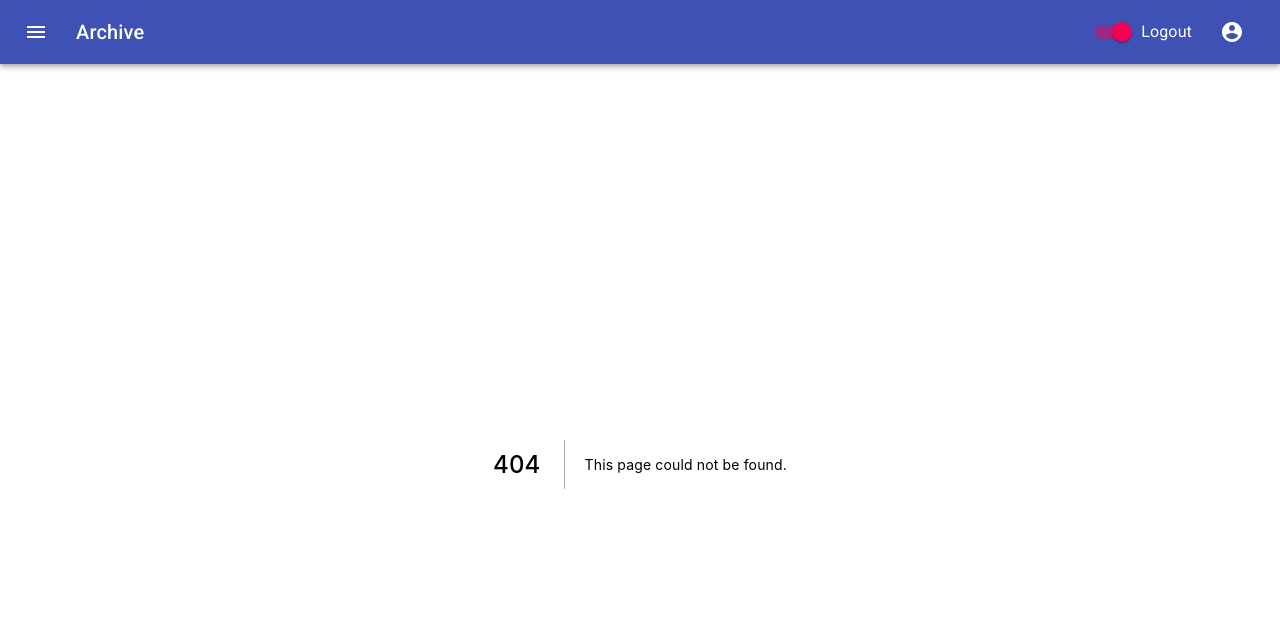
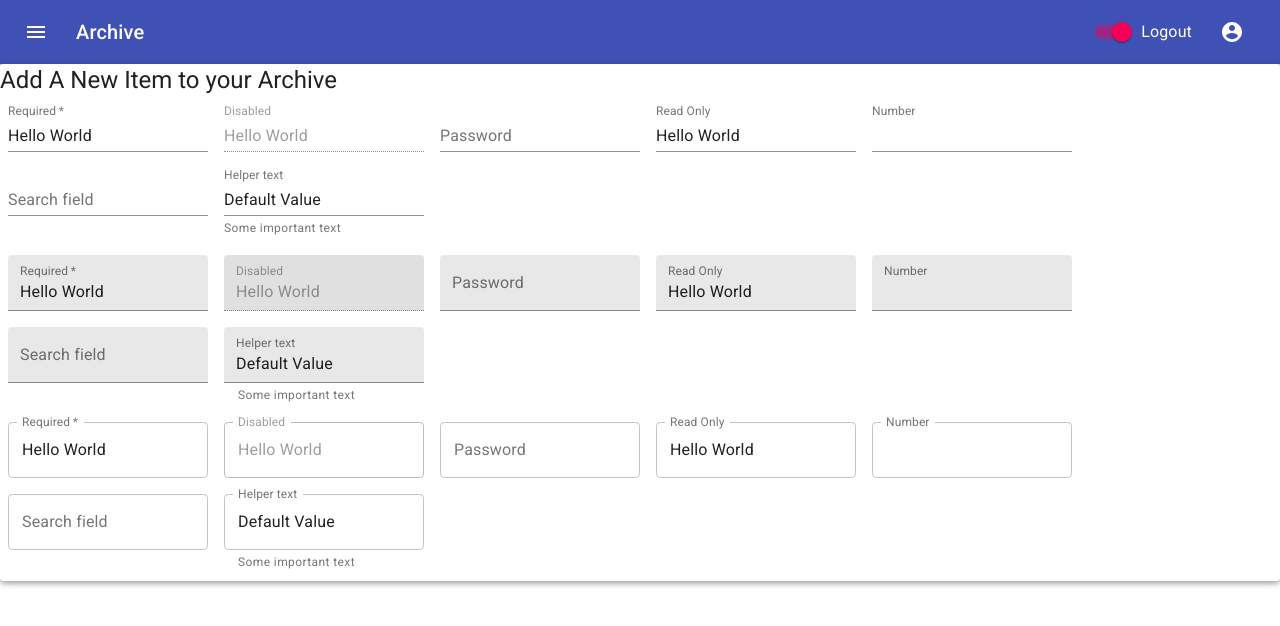
Before and after one commit to doggybay/archive-project, a Next.js app: page /AddArchiveItem in a window 1280 px wide. Before the commit this address had no page. Shown: the top 626 px of the page. Built offline with nearby package versions, Linux system fonts and the light colour scheme.

Commit message:
working on adding new items

```diff
--- /dev/null
+++ b/components/forms/AddArchiveItemForm.js
@@ -0,0 +1,155 @@
+import React from 'react';
+import TextField from '@material-ui/core/TextField';
+import { makeStyles } from '@material-ui/core/styles';
+
+const useStyles = makeStyles(theme => ({
+  root: {
+    '& .MuiTextField-root': {
+      margin: theme.spacing(1),
+      width: 200,
+    },
+  },
+}));
+
+const AddArchiveItemForm = () => {
+
+  const classes = useStyles();
+  return (
+    <form className={classes.root} noValidate autoComplete="off">
+      <div>
+        <TextField required id="standard-required" label="Required" defaultValue="Hello World" />
+        <TextField disabled id="standard-disabled" label="Disabled" defaultValue="Hello World" />
+        <TextField
+          id="standard-password-input"
+          label="Password"
+          type="password"
+          autoComplete="current-password"
+        />
+        <TextField
+          id="standard-read-only-input"
+          label="Read Only"
+          defaultValue="Hello World"
+          InputProps={{
+            readOnly: true,
+          }}
+        />
+        <TextField
+          id="standard-number"
+          label="Number"
+          type="number"
+          InputLabelProps={{
+            shrink: true,
+          }}
+        />
+        <TextField id="standard-search" label="Search field" type="search" />
+        <TextField
+          id="standard-helperText"
+          label="Helper text"
+          defaultValue="Default Value"
+          helperText="Some important text"
+        />
+      </div>
+      <div>
+        <TextField
+          required
+          id="filled-required"
+          label="Required"
+          defaultValue="Hello World"
+          variant="filled"
+        />
+        <TextField
+          disabled
+          id="filled-disabled"
+          label="Disabled"
+          defaultValue="Hello World"
+          variant="filled"
+        />
+        <TextField
+          id="filled-password-input"
+          label="Password"
+          type="password"
+          autoComplete="current-password"
+          variant="filled"
+        />
+        <TextField
+          id="filled-read-only-input"
+          label="Read Only"
+          defaultValue="Hello World"
+          InputProps={{
+            readOnly: true,
+          }}
+          variant="filled"
+        />
+        <TextField
+          id="filled-number"
+          label="Number"
+          type="number"
+          InputLabelProps={{
+            shrink: true,
+          }}
+          variant="filled"
+        />
+        <TextField id="filled-search" label="Search field" type="search" variant="filled" />
+        <TextField
+          id="filled-helperText"
+          label="Helper text"
+          defaultValue="Default Value"
+          helperText="Some important text"
+          variant="filled"
+        />
+      </div>
+      <div>
+        <TextField
+          required
+          id="outlined-required"
+          label="Required"
+          defaultValue="Hello World"
+          variant="outlined"
+        />
+        <TextField
+          disabled
+          id="outlined-disabled"
+          label="Disabled"
+          defaultValue="Hello World"
+          variant="outlined"
+        />
+        <TextField
+          id="outlined-password-input"
+          label="Password"
+          type="password"
+          autoComplete="current-password"
+          variant="outlined"
+        />
+        <TextField
+          id="outlined-read-only-input"
+          label="Read Only"
+          defaultValue="Hello World"
+          InputProps={{
+            readOnly: true,
+          }}
+          variant="outlined"
+        />
+        <TextField
+          id="outlined-number"
+          label="Number"
+          type="number"
+          InputLabelProps={{
+            shrink: true,
+          }}
+          variant="outlined"
+        />
+        <TextField id="outlined-search" label="Search field" type="search" variant="outlined" />
+        <TextField
+          id="outlined-helperText"
+          label="Helper text"
+          defaultValue="Default Value"
+          helperText="Some important text"
+          variant="outlined"
+        />
+      </div>
+    </form>
+  )
+}
+
+
+export default AddArchiveItemForm;
--- /dev/null
+++ b/pages/AddArchiveItem.js
@@ -0,0 +1,18 @@
+import React from 'react';
+import { Container, Typography, Box, Paper } from '@material-ui/core';
+import AddArchiveItemForm from '../components/forms/AddArchiveItemForm'
+const AddArchiveItem = () => {
+
+  return (
+    <Paper elevation={4} >
+      <Typography variant="h5" component="h5">
+        Add A New Item to your Archive
+      </Typography>
+
+      <AddArchiveItemForm />
+
+    </Paper>
+  )
+}
+
+export default AddArchiveItem;
```
